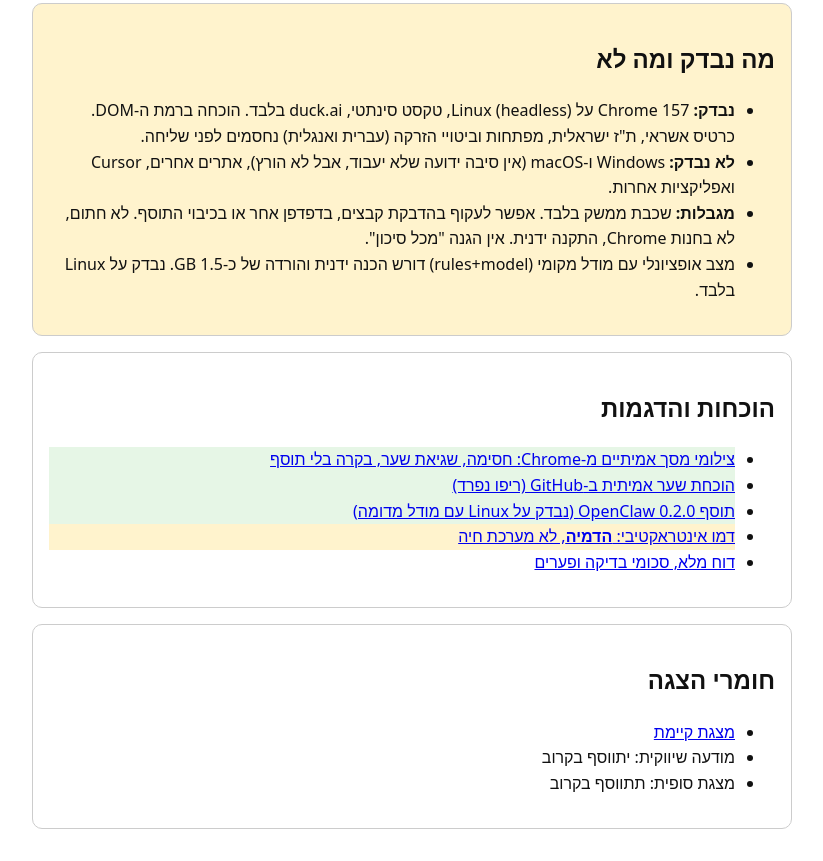
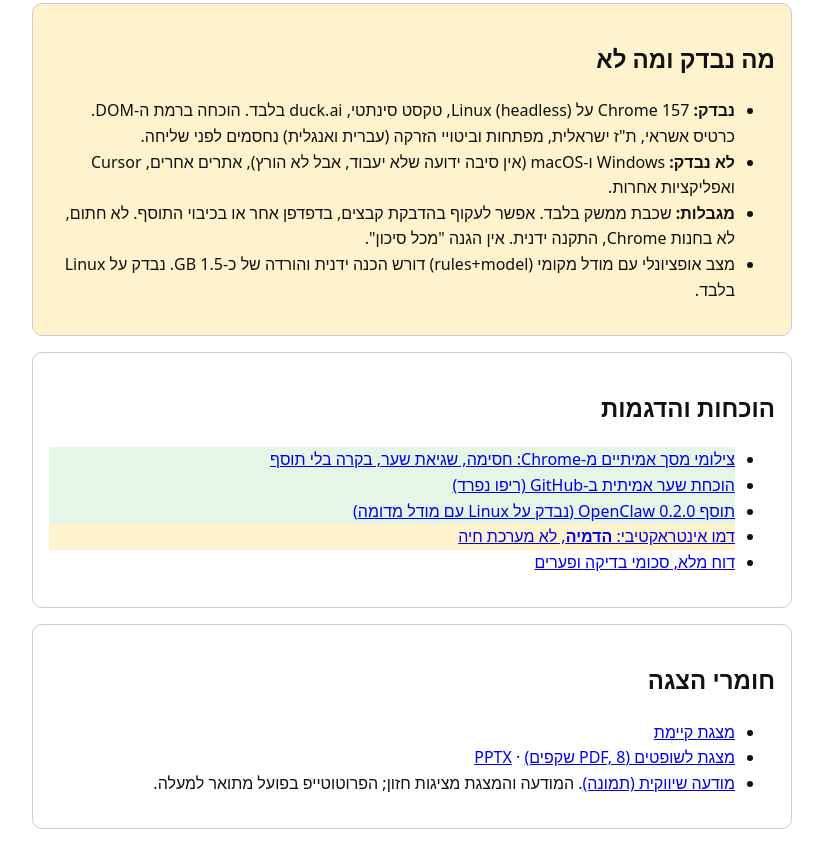
Before and after one commit to sudrylai-coder/ai-shield-demo, a plain HTML site: page start/index.html in a window 1280 px wide. Shown: the part 557-1418 px from the top of the page, without its empty margins (228-1051 px from the left). Drawn offline with Linux system fonts and the light colour scheme.

Commit message:
start: add judges deck (pdf, pptx) and ad

```diff
--- a/start/index.html
+++ b/start/index.html
@@ -49,8 +49,8 @@ code{background:#f4f4f4;border-radius:4px;direction:ltr;unicode-bidi:embed;paddi
 <h2>חומרי הצגה</h2>
 <ul>
 <li><a href="../presentation/">מצגת קיימת</a></li>
-<li>מודעה שיווקית: יתווסף בקרוב</li>
-<li>מצגת סופית: תתווסף בקרוב</li>
+<li><a href="ai-shield-judges-deck.pdf">מצגת לשופטים (PDF, 8 שקפים)</a> · <a href="ai-shield-judges-deck.pptx">PPTX</a></li>
+<li><a href="ai-shield-ad.png">מודעה שיווקית (תמונה)</a>. המודעה והמצגת מציגות חזון; הפרוטוטייפ בפועל מתואר למעלה.</li>
 </ul>
 </div>
 </body></html>
```
Also changed, not shown: start/ai-shield-ad.png (added), 2 other files.
